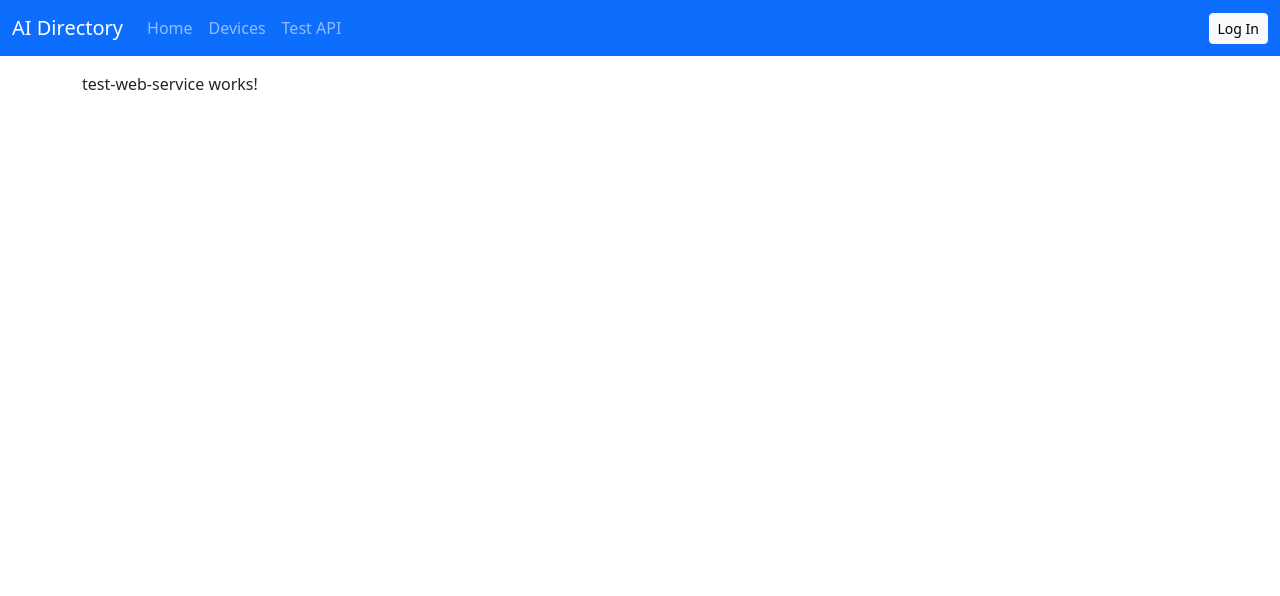
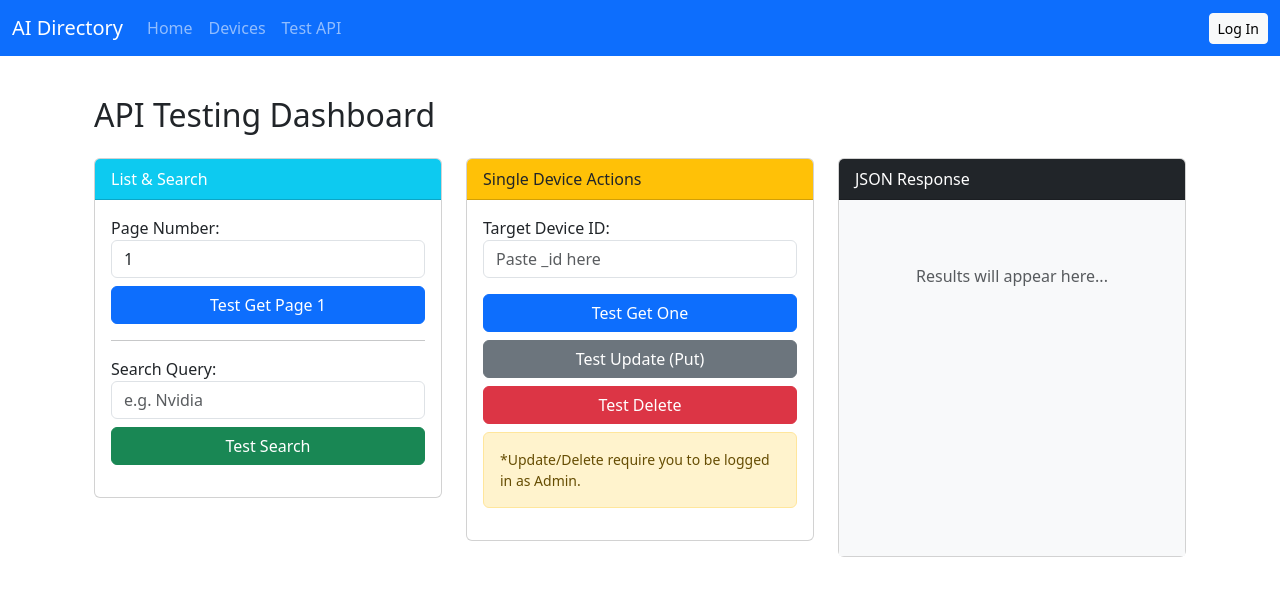
Before and after one commit to drafthacker2889/ai-directory-fe-dev, an Angular app: page /test in a window 1280 px wide. Shown: the top 596 px of the page. Built offline with nearby package versions, Linux system fonts and the light colour scheme.

Commit message:
testing updated

```diff
--- a/src/app/components/test-web-service/test-web-service.html
+++ b/src/app/components/test-web-service/test-web-service.html
@@ -1 +1,64 @@
-<p>test-web-service works!</p>
+<div class="container mt-4">
+  <h2 class="mb-4">API Testing Dashboard</h2>
+
+  <div class="row">
+    <div class="col-md-4">
+      <div class="card mb-3">
+        <div class="card-header bg-info text-white">List & Search</div>
+        <div class="card-body">
+
+          <div class="mb-3">
+            <label>Page Number:</label>
+            <input type="number" [(ngModel)]="testPage" class="form-control mb-2">
+            <button class="btn btn-primary w-100" (click)="testGetList()">Test Get Page {{testPage}}</button>
+          </div>
+
+          <hr>
+
+          <div class="mb-3">
+            <label>Search Query:</label>
+            <input type="text" [(ngModel)]="searchQuery" class="form-control mb-2" placeholder="e.g. Nvidia">
+            <button class="btn btn-success w-100" (click)="testSearch()">Test Search</button>
+          </div>
+
+        </div>
+      </div>
+    </div>
+
+    <div class="col-md-4">
+      <div class="card mb-3">
+        <div class="card-header bg-warning text-dark">Single Device Actions</div>
+        <div class="card-body">
+          <label>Target Device ID:</label>
+          <input type="text" [(ngModel)]="testId" class="form-control mb-3" placeholder="Paste _id here">
+
+          <button class="btn btn-primary w-100 mb-2" (click)="testGetOne()">Test Get One</button>
+          <button class="btn btn-secondary w-100 mb-2" (click)="testUpdate()">Test Update (Put)</button>
+          <button class="btn btn-danger w-100" (click)="testDelete()">Test Delete</button>
+
+          <div class="alert alert-warning mt-2 small">
+            *Update/Delete require you to be logged in as Admin.
+          </div>
+        </div>
+      </div>
+    </div>
+
+    <div class="col-md-4">
+      <div class="card h-100">
+        <div class="card-header bg-dark text-white">JSON Response</div>
+        <div class="card-body bg-light" style="max-height: 500px; overflow-y: auto;">
+
+          <div *ngIf="errorMessage" class="alert alert-danger">
+            {{ errorMessage }}
+          </div>
+
+          <pre *ngIf="apiResponse" class="small">{{ apiResponse | json }}</pre>
+          <p *ngIf="!apiResponse && !errorMessage" class="text-muted text-center mt-5">
+            Results will appear here...
+          </p>
+
+        </div>
+      </div>
+    </div>
+  </div>
+</div>
--- a/src/app/components/test-web-service/test-web-service.ts
+++ b/src/app/components/test-web-service/test-web-service.ts
@@ -1,11 +1,76 @@
 import { Component } from '@angular/core';
+import { WebService } from '../../services/web';
+import { CommonModule } from '@angular/common';
+import { FormsModule } from '@angular/forms';
 
 @Component({
   selector: 'app-test-web-service',
-  imports: [],
+  standalone: true,
+  imports: [CommonModule, FormsModule],
   templateUrl: './test-web-service.html',
-  styleUrl: './test-web-service.css',
+  styleUrl: './test-web-service.css'
 })
 export class TestWebService {
+  // Inputs
+  testId: string = '';
+  testPage: number = 1;
+  searchQuery: string = '';
 
+  // Output
+  apiResponse: any = null;
+  errorMessage: string = '';
+
+  constructor(private webService: WebService) {}
+
+  // Helper to display results
+  private handleResponse(obs: any) {
+    this.apiResponse = 'Loading...';
+    this.errorMessage = '';
+
+    obs.subscribe({
+      next: (data: any) => {
+        this.apiResponse = data;
+      },
+      error: (err: any) => {
+        this.errorMessage = `Error: ${err.status} - ${err.message}`;
+        this.apiResponse = null;
+      }
+    });
+  }
+
+  // --- Test Functions ---
+
+  testGetList() {
+    this.handleResponse(this.webService.getBusinesses(this.testPage));
+  }
+
+  testSearch() {
+    this.handleResponse(this.webService.searchDevices(this.searchQuery));
+  }
+
+  testGetOne() {
+    if (!this.testId) { alert('Enter an ID first'); return; }
+    this.handleResponse(this.webService.getBusiness(this.testId));
+  }
+
+  testDelete() {
+    if (!this.testId) { alert('Enter an ID first'); return; }
+    if (!confirm('Are you sure? This will delete the device from the DB.')) return;
+
+    this.handleResponse(this.webService.deleteDevice(this.testId));
+  }
+
+  testUpdate() {
+    if (!this.testId) { alert('Enter an ID first'); return; }
+
+    // Hardcoded dummy data for testing
+    const dummyUpdate = {
+      name: 'TEST UPDATE ' + new Date().getTime(),
+      category: 'Test Category',
+      price_usd: 999,
+      processor: 'Test Processor'
+    };
+
+    this.handleResponse(this.webService.updateDevice(this.testId, dummyUpdate));
+  }
 }
```
